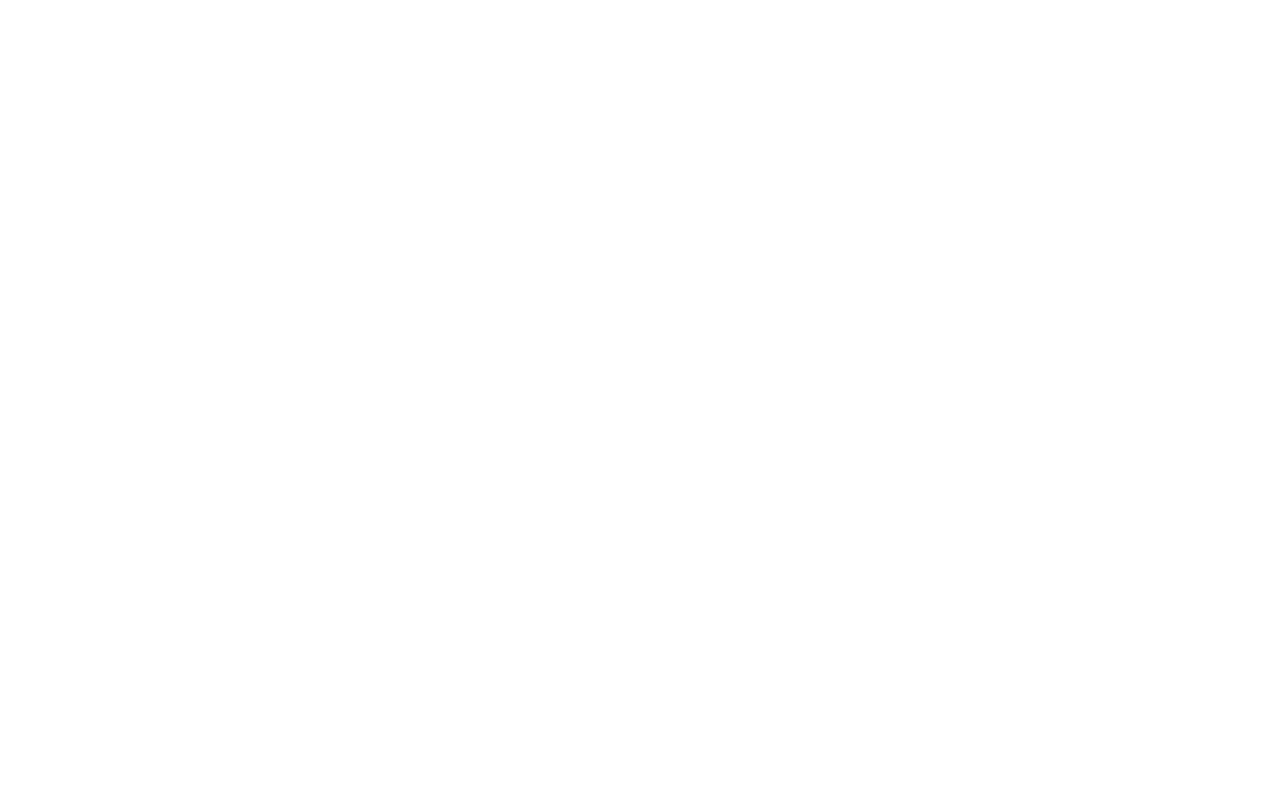
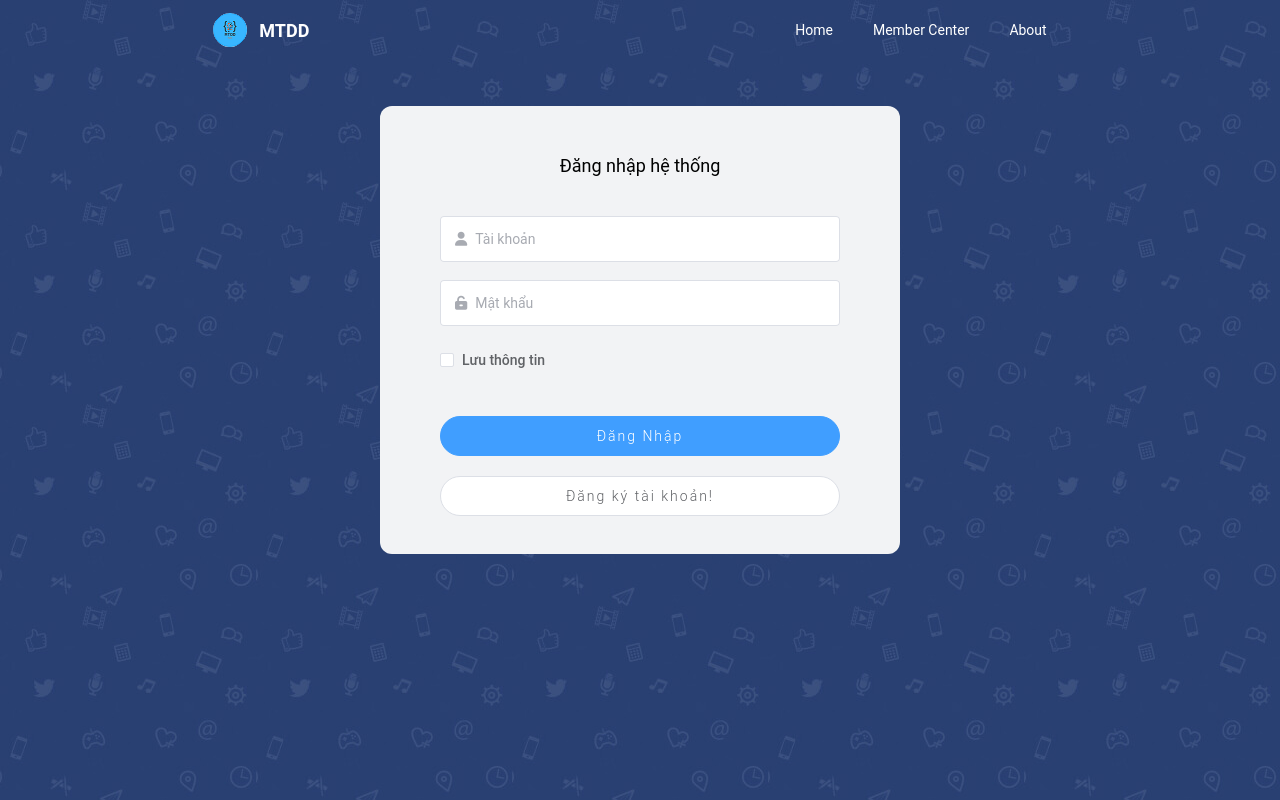
Before and after one commit to minhthanhhlht/mtdd-web, a Vue app: page /login in a window 1280 px wide. Before the commit this address had no page. Built offline with nearby package versions, Linux system fonts and the light colour scheme.

Commit message:
Add Login

```diff
--- a/public/index.html
+++ b/public/index.html
@@ -4,6 +4,7 @@
     <meta charset="utf-8">
     <meta http-equiv="X-UA-Compatible" content="IE=edge">
     <meta name="viewport" content="width=device-width,initial-scale=1.0">
+    <link rel="stylesheet" href="https://cdnjs.cloudflare.com/ajax/libs/font-awesome/6.2.1/css/all.min.css" integrity="sha512-MV7K8+y+gLIBoVD59lQIYicR65iaqukzvf/nwasF0nqhPay5w/9lJmVM2hMDcnK1OnMGCdVK+iQrJ7lzPJQd1w==" crossorigin="anonymous" referrerpolicy="no-referrer" />
     <link rel="icon" href="<%= BASE_URL %>favicon.ico">
     <title>MTDD</title>
   </head>
--- a/src/components/Header.vue
+++ b/src/components/Header.vue
@@ -3,22 +3,31 @@
     <el-row justify="center">
       <el-col class="header-row" :span="16" :xs="24">
         <div class="header-logo">
-            <img src="@/assets/img/mtdd-logo.png" alt="">
+          <img src="@/assets/img/mtdd-logo.png" alt="" />
           <span class="hidden-xs-only">MTDD</span>
         </div>
-          <el-menu class="frontend-header-menu" mode="horizontal" :ellipsis="false">
-            <el-menu-item index="1">Home</el-menu-item>
-            <el-menu-item index="2">Member Center</el-menu-item>
-            <el-menu-item index="3">Document</el-menu-item>
+        <el-menu
+          class="frontend-header-menu"
+          mode="horizontal"
+          :ellipsis="false"
+        >
+          <el-menu-item index="1">
+            <router-link to="/">Home</router-link>
+          </el-menu-item>
+          <el-menu-item index="2">
+            <router-link to="/login">Member Center</router-link>
+            </el-menu-item>
+          <el-menu-item index="3">
+            <router-link to="/about">About</router-link>
+            </el-menu-item>
         </el-menu>
       </el-col>
     </el-row>
   </el-header>
-
 </template>
 
 <script>
-
+import { useRouter } from "vue-router";
 
 export default {
   name: "Header",
@@ -29,15 +38,15 @@
   },
   methods: {
 
+    // onSubmit() {
+    //   this.$emit('onSubmit', this.products);
+    // }
   },
-
-
 };
 </script>
 
 <!-- Add "scoped" attribute to limit CSS to this component only -->
 <style scoped lang="scss">
-
 .header {
   color: #fff;
   width: 100%;
@@ -80,10 +89,12 @@
 }
 
 .el-menu--horizontal > .el-menu-item,
+.el-menu--horizontal > .el-menu-item > a,
 .el-menu--horizontal > :deep(.el-sub-menu) .el-sub-menu__title,
 .el-menu--horizontal > .el-menu-item.is-active {
   border-bottom: none;
   color: #fff;
+  text-decoration: none;
 }
 
 .header .frontend-header-menu .el-menu-item:hover,
@@ -92,4 +103,8 @@
   color: var(--el-menu-hover-text-color);
 }
 
+// .router-link-active {
+//   text-decoration: none;
+// }
+
 </style>
--- a/src/router/index.js
+++ b/src/router/index.js
@@ -1,5 +1,6 @@
 import { createRouter, createWebHistory } from 'vue-router'
 import HomeView from '../views/HomeView.vue'
+import Login from '../views/Login.vue'
 
 const routes = [
   {
@@ -10,10 +11,13 @@
   {
     path: '/about',
     name: 'about',
-    // route level code-splitting
-    // this generates a separate chunk (about.[hash].js) for this route
-    // which is lazy-loaded when the route is visited.
+
     component: () => import(/* webpackChunkName: "about" */ '../views/AboutView.vue')
+  },
+  {
+    path: '/login',
+    name: 'login',
+    component: Login
   }
 ]
 
--- a/src/views/AboutView.vue
+++ b/src/views/AboutView.vue
@@ -1,5 +1,37 @@
 <template>
   <div class="about">
-    <h1>This is an about page</h1>
+    <div>
+    <Header />
+    <el-container class="container">
+
+    </el-container>
+    <Footer />
+  </div>
   </div>
 </template>
+
+<script>
+
+import Header from '@/components/Header.vue'
+import Footer from '@/components/Footer.vue'
+
+export default {
+
+  components: {
+    Header,
+    Footer
+  }
+}
+
+</script>
+
+
+
+
+<style scoped lang="scss">
+.container {
+  width: 100vw;
+  height: 100vh;
+  background: url(@/assets/img/bg.jpg) repeat;
+}
+</style>
--- a/src/views/HomeView.vue
+++ b/src/views/HomeView.vue
@@ -1,9 +1,7 @@
 <template>
   <div>
     <Header />
-    <el-container class="container">
-
-    </el-container>
+    <el-container class="container"> </el-container>
     <Footer />
   </div>
 </template>
@@ -18,14 +16,14 @@
 
 export default {
   name: "HomeView",
+
   components: {
     Header,
-    Footer
-
+    Footer,
   },
   data() {
     return {
-
+      products: {}
     };
   },
   methods: {
--- /dev/null
+++ b/src/views/Login.vue
@@ -0,0 +1,172 @@
+<template>
+  <div class="login">
+    <el-container class="container is-vertical">
+      <Header />
+      <el-main class="frontend-footer-brother">
+        <el-row justify="center">
+          <el-col :span="16" :xs="24">
+            <div class="login-box">
+              <div class="login-title">Đăng nhập hệ thống</div>
+              <el-form>
+                <!-- input user -->
+                <el-form-item prop="username">
+                  <el-input
+                    v-model="user.name"
+                    placeholder="Tài khoản"
+                    size="large"
+                    v-bind:class="{'is-error': errors.username}"
+                  >
+                    <template #prefix>
+                      <i
+                        class="fa fa-user"
+                        style="size: 16px; color: var(--el-input-icon-color)"
+                      ></i>
+                    </template>
+                  </el-input>
+                  <div class="el-form-item__error">{{ errors.username }}</div>
+                </el-form-item>
+                <!-- input password -->
+                <el-form-item prop="password">
+                  <el-input
+                    v-model="user.password"
+                    placeholder="Mật khẩu"
+                    size="large"
+                    type="password"
+
+                  >
+                    <template #prefix>
+                      <i
+                        class="fa fa-unlock-alt"
+                        style="size: 16px; color: var(--el-input-icon-color)"
+                      ></i>
+                    </template>
+                  </el-input>
+                </el-form-item>
+                <div class="form-footer">
+                  <el-checkbox>Lưu thông tin</el-checkbox>
+                </div>
+                <!-- Button login -->
+                <el-form-item class="form-buttons">
+                  <el-button
+                    @click="onSubmit"
+                    class="login-button"
+                    type="primary"
+                    size="large"
+                    >Đăng Nhập</el-button
+                  >
+                  <el-button class="register-button" type="default" size="large"
+                    >Đăng ký tài khoản!</el-button
+                  >
+                </el-form-item>
+              </el-form>
+            </div>
+          </el-col>
+        </el-row>
+      </el-main>
+    </el-container>
+  </div>
+</template>
+
+<script>
+import Header from "@/components/Header.vue";
+
+export default {
+  name: "Login",
+  data() {
+    return {
+        errors: {
+            username: "",
+            password: ""
+        },
+      user: {
+        username: "",
+        password: "",
+      },
+    };
+  },
+  components: {
+    Header,
+  },
+  methods: {
+    validate() {
+        this.errors = {
+            username: "",
+            password: ""
+        }
+        if(!this.errors.username) {
+            this.errors.username = "Vui lòng nhập tài khoản"
+        }
+    },
+    onSubmit() {
+      this.validate()
+    },
+  },
+};
+</script>
+
+<style scoped lang="scss">
+.container {
+  width: 100vw;
+  height: 100vh;
+  background: url(@/assets/img/bg.jpg) repeat;
+}
+
+.login-box {
+  width: 400px;
+  margin: 86px auto;
+  border-radius: 12px;
+  padding: 10px 60px 20px 60px;
+  background-color: var(--el-bg-color-page);
+}
+
+.login-title {
+  text-align: center;
+  color: rgb(0, 0, 0);
+  font-size: var(--el-font-size-large);
+  line-height: 100px;
+  user-select: none;
+}
+
+:deep(.el-input--large) .el-input__wrapper {
+  padding: 4px 15px;
+}
+
+.form-footer {
+  display: flex;
+  align-items: center;
+  .forgot-password {
+    color: var(--ba-color-primary-light);
+    margin-left: auto;
+    user-select: none;
+    cursor: pointer;
+  }
+}
+
+.form-buttons {
+  padding-top: 20px;
+  .el-button {
+    width: 100%;
+    letter-spacing: 2px;
+    font-weight: 300;
+    margin-top: 20px;
+    margin-left: 0;
+  }
+}
+
+.login-button,
+.register-button {
+  border-radius: 20px;
+}
+
+.el-form-item__error {
+    color: var(--el-color-danger);
+    font-size: 12px;
+    line-height: 1;
+    padding-top: 2px;
+    position: absolute;
+    top: 100%;
+    left: 0;
+}
+
+
+</style>
```
Lines whose indentation alone changed are shown as unchanged.
